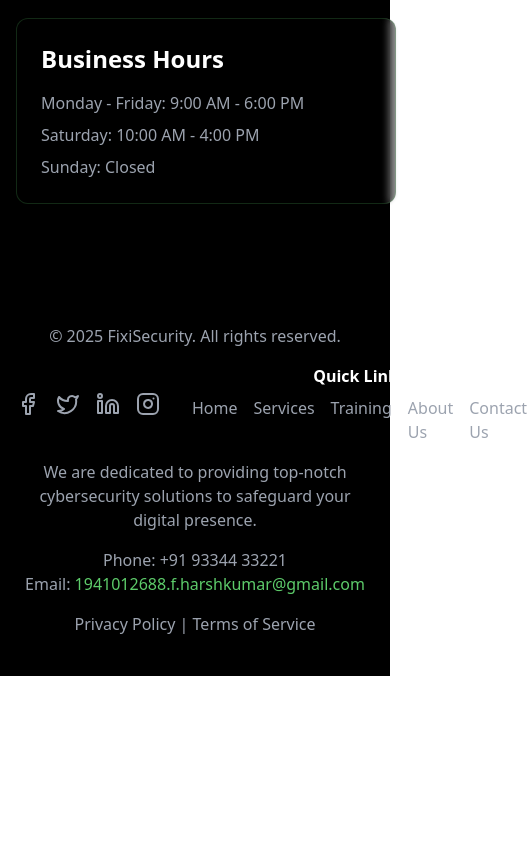
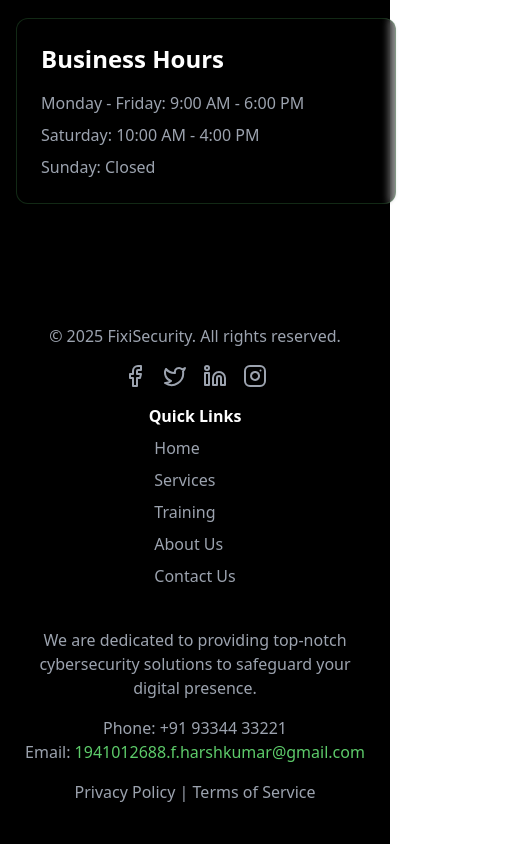
Before and after one commit to Amitavpanda/FixiSecurity, a Next.js app: page / in a window 390 px wide. Shown: the part 9009-9853 px from the top of the page, 527 px wide, since content can reach past the window. Before the commit the page ends 9685 px from the top, so only its background shows below. Built offline with nearby package versions, Linux system fonts and the light colour scheme.

Commit message:
made changes to make footer component responsive

```diff
--- a/components/Footer.tsx
+++ b/components/Footer.tsx
@@ -24,9 +24,9 @@
           initial={{ opacity: 0, y: 20 }}
           whileInView={{ opacity: 1, y: 0 }}
           transition={{ duration: 0.5, delay: 0.2 }}
-          className="flex justify-between items-center space-x-8 mb-4"
+          className="flex flex-col md:flex-row justify-between items-center mb-4"
         >
-          <div className="flex items-center space-x-4">
+          <div className="flex justify-center md:justify-start space-x-4 mb-4 md:mb-0">
             <a href="https://facebook.com" target="_blank" rel="noopener noreferrer">
               <Facebook className="h-6 w-6 text-gray-400 hover:text-primary transition-colors" />
             </a>
@@ -42,14 +42,14 @@
           </div>
 
           {/* Quick Links Section from NavbarOptions */}
-          <div className="flex flex-col items-center">
+          <div className="flex flex-col items-center md:items-start mb-4 md:mb-0">
             <h5 className="text-white font-semibold mb-2">Quick Links</h5>
-            <div className="flex space-x-4">
+            <div className="flex flex-col md:flex-row space-x-0 md:space-x-4">
               {NavbarOptions.map(option => (
                 <a
                   key={option.id}
                   href={`#${option.id}`}
-                  className="text-gray-400 hover:text-primary"
+                  className="text-gray-400 hover:text-primary mb-2 md:mb-0"
                 >
                   {option.label}
                 </a>
@@ -78,9 +78,7 @@
           className="text-center mb-4"
         >
           <p className="text-gray-400">Phone: +91 93344 33221</p>
-          <p className="text-gray-400">Email: <a href="mailto:info@yourdomain.com" className="text-primary">1941012688.f.harshkumar@gmail.com
-
-          </a></p>
+          <p className="text-gray-400">Email: <a href="mailto:info@yourdomain.com" className="text-primary">1941012688.f.harshkumar@gmail.com</a></p>
         </motion.div>
 
         {/* Privacy Policy and Terms of Service Links */}
```
